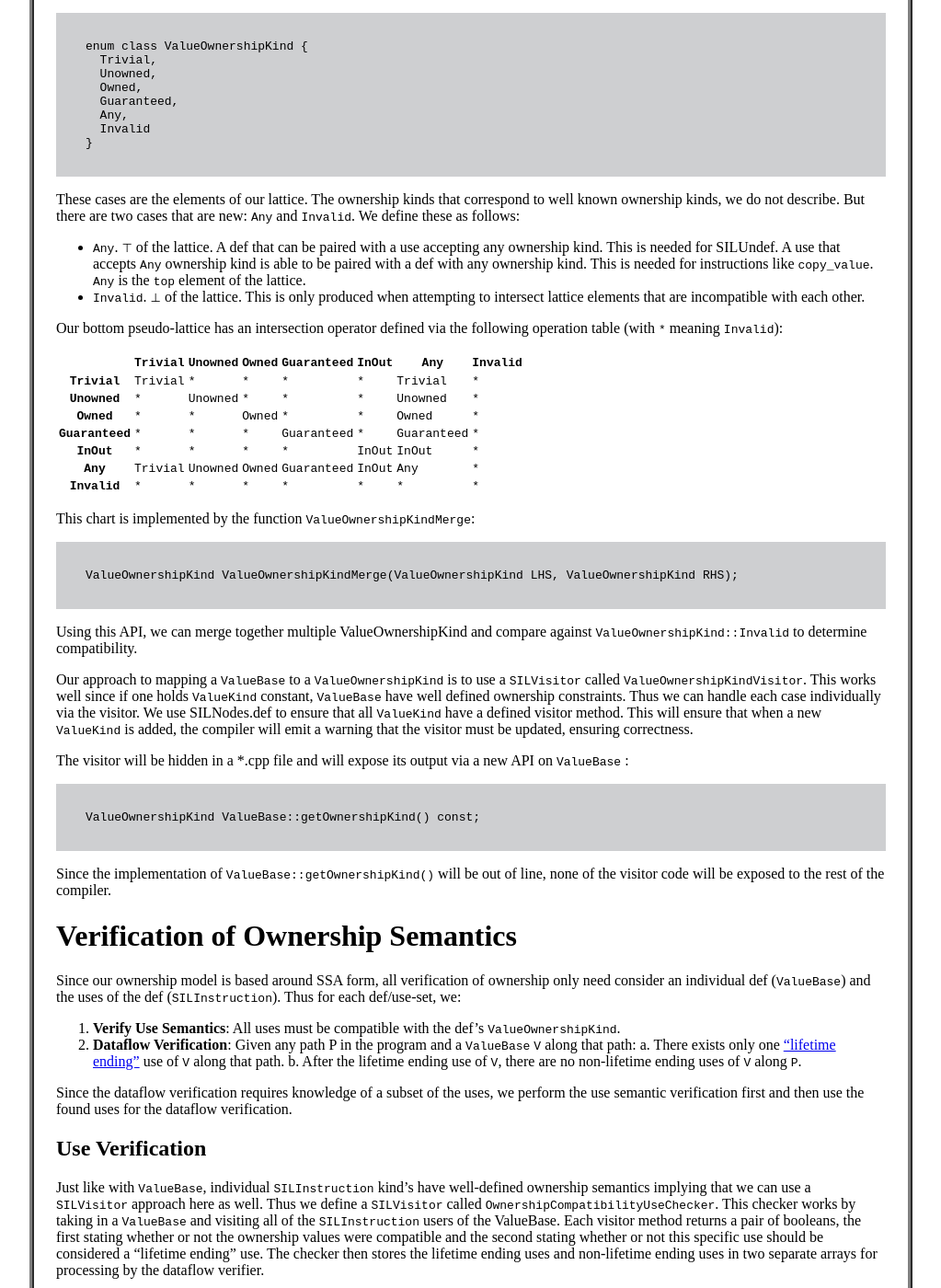
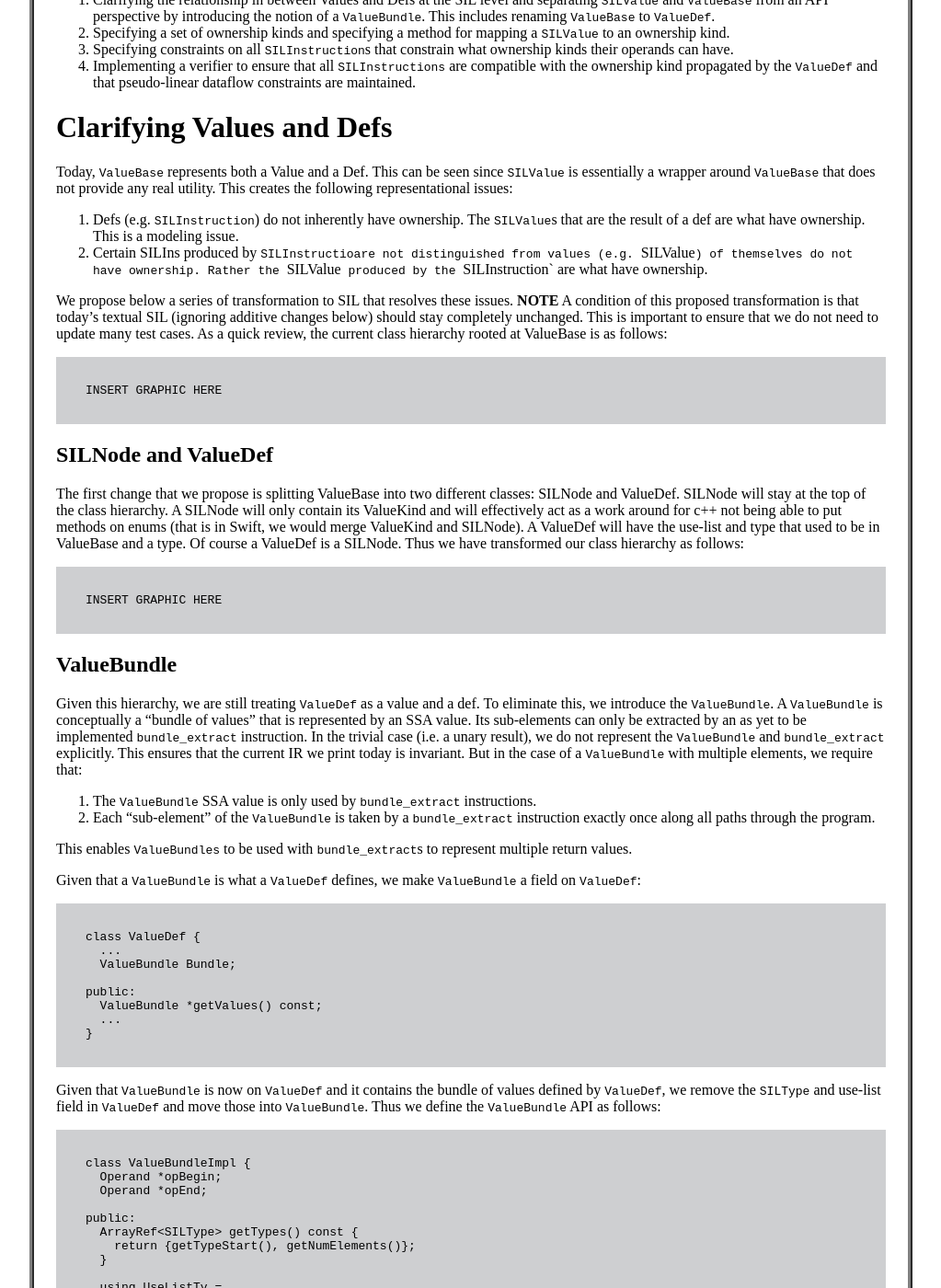
Before and after one commit to gottesmm/gottesmm.github.io, a Jekyll site: the page built from proposals/sil-ownership-verifier.md, in a window 1280 px wide and 1400 px high, scrolled down 590 px. Shown: the whole window at 92% size, without its empty margins (128-1151 px from the left). Built offline with Jekyll 4.4.1, drawn with Linux system fonts in a browser that asks for light colours; some of the changed text lies outside the part shown.

Commit message:
checkpoint.

```diff
--- a/proposals/sil-ownership-verifier.md
+++ b/proposals/sil-ownership-verifier.md
@@ -10,13 +10,21 @@ categories: proposals
 **Table of Contents**
 
 - [Summary](#summary)
-- [ValueBase and ValueOwnershipKind](#valuebase-and-valueownershipkind)
+- [Clarifying Values and Defs](#clarifying-values-and-defs)
+    - [SILNode and ValueDef](#silnode-and-valuedef)
+    - [ValueBundle](#valuebundle)
+- [ValueOwnershipKind](#valueownershipkind)
 - [Verification of Ownership Semantics](#verification-of-ownership-semantics)
     - [Use Verification](#use-verification)
     - [Dataflow Verification](#dataflow-verification)
 - [Appendix](#appendix)
     - [Full Code For Initialization of Worklist](#full-code-for-initialization-of-worklist)
     - [Full Code For Worklist Algorithm](#full-code-for-worklist-algorithm)
+- [Implementation](#implementation)
+    - [`ValueDef::getOwnershipKind()`](#valuedefgetownershipkind)
+- [Mapping ValueDef to ValueOwnershipKind](#mapping-valuedef-to-valueownershipkind)
+- [Proving Def-Use Convention Correctness](#proving-def-use-convention-correctness)
+- [Identifying Ownership Dataflow Errors](#identifying-ownership-dataflow-errors)
 
 <!-- markdown-toc end -->
 
@@ -29,13 +37,206 @@ ownership model constraints.
 The SIL ownership model embeds ownership into SIL's SSA def-use edges. This is
 accomplished by:
 
-1. Specifying a bottom pseudo-lattice of ownership kinds and specifying a method
-   for mapping a `ValueBase` to a lattice element.
-2. Using a verifier to ensure that all `SILInstructions` are compatible with the
-   ownership kind propagated by the def `ValueBase` and that pseudo-linear
+1. Clarifying the relationship in between Values and Defs at the SIL level and
+   separating `SILValue` and `ValueBase` from an API perspective by introducing
+   the notion of a `ValueBundle`. This includes renaming `ValueBase` to
+   `ValueDef`.
+2. Specifying a set of ownership kinds and specifying a method for mapping a
+   `SILValue` to an ownership kind.
+3. Specifying constraints on all `SILInstruction`s that constrain what ownership
+   kinds their operands can have.
+4. Implementing a verifier to ensure that all `SILInstructions` are compatible
+   with the ownership kind propagated by the `ValueDef` and that pseudo-linear
    dataflow constraints are maintained.
 
-# ValueBase and ValueOwnershipKind
+# Clarifying Values and Defs
+
+Today, `ValueBase` represents both a Value and a Def. This can be seen since
+`SILValue` is essentially a wrapper around `ValueBase` that does not provide any
+real utility. This creates the following representational issues:
+
+1. Defs (e.g. `SILInstruction`) do not inherently have ownership. The
+`SILValue`s that are the result of a def are what have ownership. This is a
+modeling issue.
+2. Certain SILIns
+produced by `SILInstructioare not distinguished from values (e.g. `SILValue`)
+of themselves do not have ownership. Rather the `SILValue` produced by the
+`SILInstruction` are what have ownership.
+
+We propose below a series of transformation to SIL that resolves these
+issues. **NOTE** A condition of this proposed transformation is that today's
+textual SIL (ignoring additive changes below) should stay completely
+unchanged. This is important to ensure that we do not need to update many test
+cases. As a quick review, the current class hierarchy rooted at ValueBase is as
+follows:
+
+    INSERT GRAPHIC HERE
+
+## SILNode and ValueDef
+
+The first change that we propose is splitting ValueBase into two different
+classes: SILNode and ValueDef. SILNode will stay at the top of the class
+hierarchy. A SILNode will only contain its ValueKind and will effectively act as
+a work around for c++ not being able to put methods on enums (that is in Swift,
+we would merge ValueKind and SILNode). A ValueDef will have the use-list and
+type that used to be in ValueBase and a type. Of course a ValueDef is a
+SILNode. Thus we have transformed our class hierarchy as follows:
+
+    INSERT GRAPHIC HERE
+
+## ValueBundle
+
+Given this hierarchy, we are still treating `ValueDef` as a value and a def. To
+eliminate this, we introduce the `ValueBundle`. A `ValueBundle` is conceptually
+a "bundle of values" that is represented by an SSA value. Its sub-elements can
+only be extracted by an as yet to be implemented `bundle_extract`
+instruction. In the trivial case (i.e. a unary result), we do not represent the
+`ValueBundle` and `bundle_extract` explicitly. This ensures that the current IR
+we print today is invariant. But in the case of a `ValueBundle` with multiple
+elements, we require that:
+
+1. The `ValueBundle` SSA value is only used by `bundle_extract` instructions.
+2. Each "sub-element" of the `ValueBundle` is taken by a `bundle_extract`
+instruction exactly once along all paths through the program.
+
+This enables `ValueBundles` to be used with `bundle_extract`s to represent
+multiple return values.
+
+Given that a `ValueBundle` is what a `ValueDef` defines, we make `ValueBundle` a
+field on `ValueDef`:
+
+    class ValueDef {
+      ...
+      ValueBundle Bundle;
+
+    public:
+      ValueBundle *getValues() const;
+      ...
+    }
+
+Given that `ValueBundle` is now on `ValueDef` and it contains the bundle of
+values defined by `ValueDef`, we remove the `SILType` and use-list field in
+`ValueDef` and move those into `ValueBundle`. Thus we define the `ValueBundle`
+API as follows:
+
+    class ValueBundleImpl {
+      Operand *opBegin;
+      Operand *opEnd;
+
+    public:
+      ArrayRef<SILType> getTypes() const {
+        return {getTypeStart(), getNumElements()};
+      }
+
+      using UseListTy =
+        ArrayRefView<std::function<iterator_range<use_iterator> (Operand *)>>;
+      UseListTy getUseLists() const {
+        return make_arrayrefview(ArrayRef<Operand>(opBegin, opEnd),
+            [](Operand *Op) -> iterator_range<use_iterator> {
+              return {use_iterator(Op), use_iterator(nullptr)};
+            });
+        return {opBegin, getNumElements()};
+      }
+
+      unsigned getNumElements() const { return opEnd - opBegin; }
+
+      TrivialValueBundle *getAsTrivial() const {
+        if (getNumElements() != 1)
+          return nullptr;
+        return reinterpret_cast<TrivialValueBundle *>(this);
+      }
+
+      /// Return a range that acts as a flatmap of other ranges.
+      flatmap_range<UseListTy> getAllUses() const {
+        return make_flatmap_range(getUseLists());
+      }
+
+    private:
+      SILType *getTypeStart() const {
+          return reinterpret_cast<SILType *>(this + 1);
+      }
+    };
+
+    template <unsigned NumElts>
+    class ValueBundle : public ValueBundleImpl,
+        protected llvm::TrailingObjects<SILType, Operand *> {
+    public:
+        ValueBundle() : NumElements(NumElts) {}
+    };
+
+    class TrivialValueBundle : ValueBundle<1> {
+      SILType getType() const {
+          return getTypeStart()[0];
+      }
+
+      use_iterator use_begin() const {
+        return use_iterator(opBegin);
+      }
+
+      use_iterator use_end() const {
+        return use_iterator(nullptr);
+      }
+
+      iterator_range<use_iterator> getUses() const {
+          return {use_begin(), use_end()};
+      }
+    };
+
+A few things to notice:
+
+1. We explicitly differentiate in the class hierarchy in between the case of
+having a TrivialValueBundle and a NonTrivialValueBundle. We make it easy to go
+from ValueBundle to TrivialValueBundle by using the familiar getAs pattern to
+make it easy to test. Thus when before one would perform:
+
+    for (auto *Use : V->getUses()) {
+      ...
+    }
+
+Instead one performs:
+
+    if (auto *TrivialVB = V->getValues()->getAsTrivial()) {
+      for (auto *Use : TrivialVB->getUses()) {
+        ...
+      }
+    }
+
+If one does not care about whether or not one has a trivial value bundle, there
+is a convenience API for retrieving all uses from all operand lists:
+
+    for (auto *Use : V->getAllUses()) {
+      ...
+    }
+
+Now our SIL hierarchy looks as follows:
+
+    INSERT GRAPHIC HERE
+
+The final change that needs to be made is to separate the notion of Def from
+SILInstruction. We do this by changing SILInstruction to no longer inherit from
+`ValueDef`. Thus `SILInstruction` in of itself . We then introduce a subclass of `SILInstruction` called
+`DefSILInstruction` that is defined as:
+
+    class DefSILInstruction : public SILInstruction, ValueDef {
+
+    };
+
+Every ValueBundle is at least trivial, so we always have one FirstTy,
+FirstUseList stored inline. The rest of the types/uselists are allocated in a
+trailing objects array.
+
+1. Clarifying that a `ValueBase` is not a value (and thus can not have
+   ownership) and renaming `ValueBase` to `ValueDef`. For the rest of the
+   document we use `ValueDef` instead of `ValueBase`.
+2. Introducing the `ValueBundle` as the group of values that are defined by a
+   `ValueDef`. A `ValueBundle` is just a group of values and is not a value
+   itself.
+3. Explicitly defining a `SILValue` as a sub-element of a `ValueBundle` with an
+   ownership kind.
+4. Introducing a new subclass
+
+
+# ValueOwnershipKind
 
 Define `ValueOwnershipKind` as the enum with the following cases:
 
@@ -44,66 +245,46 @@ Define `ValueOwnershipKind` as the enum with the following cases:
       Unowned,
       Owned,
       Guaranteed,
-      Any,
-      Invalid
     }
 
-These cases are the elements of our lattice. The ownership kinds that correspond
-to well known ownership kinds, we do not describe. But there are two cases that
-are new: `Any` and `Invalid`. We define these as follows:
-
-* `Any`. `⊤` of the lattice. A def that can be paired with a use accepting any
-ownership kind. This is needed for SILUndef. A use that accepts `Any` ownership
-kind is able to be paired with a def with any ownership kind. This is needed for
-instructions like `copy_value`. `Any` is the `top` element of the lattice.
-* `Invalid`. `⊥` of the lattice. This is only produced when attempting to
-intersect lattice elements that are incompatible with each other.
-
-Our bottom pseudo-lattice has an intersection operator defined via the following
-operation table (with `*` meaning `Invalid`):
-
-| | `Trivial` | `Unowned` | `Owned` | `Guaranteed` | `InOut` | `Any`        | `Invalid` |
-|:--------------:|-----------|-----------|---------|--------------|---------|--------------|-----------|
-| **`Trivial`**    | `Trivial` | `*`       | `*`     | `*`          | `*`     | `Trivial`    | `*`       |
-| **`Unowned`**    | `*`       | `Unowned` | `*`     | `*`          | `*`     | `Unowned`    | `*`       |
-| **`Owned`**      | `*`       | `*`       | `Owned` | `*`          | `*`     | `Owned`      | `*`       |
-| **`Guaranteed`** | `*`       | `*`       | `*`     | `Guaranteed` | `*`     | `Guaranteed` | `*`       |
-| **`InOut`**      | `*`       | `*`       | `*`     | `*`          | `InOut` | `InOut`      | `*`       |
-| **`Any`**        | `Trivial` | `Unowned` | `Owned` | `Guaranteed` | `InOut` | `Any`        | `*`       |
-| **`Invalid`**    | `*`       | `*`       | `*`     | `*`          | `*`     | `*`          | `*`       |
-
-This chart is implemented by the function `ValueOwnershipKindMerge`:
-
-    ValueOwnershipKind ValueOwnershipKindMerge(ValueOwnershipKind LHS, ValueOwnershipKind RHS);
-
-Using this API, we can merge together multiple ValueOwnershipKind and compare
-against `ValueOwnershipKind::Invalid` to determine compatibility.
-
-Our approach to mapping a `ValueBase` to a `ValueOwnershipKind` is to use a
+Our approach to mapping a `SILValue` to a `ValueOwnershipKind` is to use a
 `SILVisitor` called `ValueOwnershipKindVisitor`. This works well since if one
-holds `ValueKind` constant, `ValueBase` have well defined ownership
+holds `ValueKind` constant, `SILValue` have well defined ownership
 constraints. Thus we can handle each case individually via the visitor. We use
 SILNodes.def to ensure that all `ValueKind` have a defined visitor method. This
 will ensure that when a new `ValueKind` is added, the compiler will emit a
 warning that the visitor must be updated, ensuring correctness.
 
 The visitor will be hidden in a *.cpp file and will expose its output via a new
-API on `ValueBase` :
+API on `SILValue` :
 
-    ValueOwnershipKind ValueBase::getOwnershipKind() const;
+    ValueOwnershipKind SILValue::getOwnershipKind() const;
 
-Since the implementation of `ValueBase::getOwnershipKind()` will be out of line,
+Since the implementation of `SILValue::getOwnershipKind()` will be out of line,
 none of the visitor code will be exposed to the rest of the compiler.
+
+In order to determine if a `SILInstruction`'s operands are SILValue that have
+compatible ownership with a `SILInstruction`, we introduce a new API on
+`SILInstruction` that returns the ownership constraint of the `i`th operand of
+the `SILInstruction`:
+
+    Optional<ValueOwnershipKind> SILInstruction::getOwnershipConstraint(unsigned i) const;
+
+Specifically, it returns `.Some(OwnershipKind)` if there is a constraint or
+`.None` if the `SILInstruction` will accept any ValueOwnershipKind
+(e.g. `copy_value`). This API is sufficient since there are no `SILInstructions`
+that accept only a subset of `ValueOwnershipKind`, all either accept a singular
+ownership kind or all ownership kinds.
 
 # Verification of Ownership Semantics
 
 Since our ownership model is based around SSA form, all verification of
-ownership only need consider an individual def (`ValueBase`) and the uses of the
+ownership only need consider an individual value (`SILValue`) and the uses of the
 def (`SILInstruction`). Thus for each def/use-set, we:
 
 1. **Verify Use Semantics**: All uses must be compatible with the def's
    `ValueOwnershipKind`.
-2. **Dataflow Verification**: Given any path P in the program and a `ValueBase`
+2. **Dataflow Verification**: Given any path P in the program and a `ValueDef`
    `V` along that path:
    a. There exists only one <a href="#footnote-0-lifetime-ending-use">"lifetime ending"</a> use of `V` along that path.
    b. After the lifetime ending use of `V`, there are no non-lifetime ending
@@ -115,12 +296,12 @@ dataflow verification.
 
 ## Use Verification
 
-Just like with `ValueBase`, individual `SILInstruction` kind's have well-defined
+Just like with `ValueDef`, individual `SILInstruction` kind's have well-defined
 ownership semantics implying that we can use a `SILVisitor` approach here as
 well. Thus we define a `SILVisitor` called
 `OwnershipCompatibilityUseChecker`. This checker works by taking in a
-`ValueBase` and visiting all of the `SILInstruction` users of the
-ValueBase. Each visitor method returns a pair of booleans, the first stating
+`ValueDef` and visiting all of the `SILInstruction` users of the
+ValueDef. Each visitor method returns a pair of booleans, the first stating
 whether or not the ownership values were compatible and the second stating
 whether or not this specific use should be considered a "lifetime ending"
 use. The checker then stores the lifetime ending uses and non-lifetime ending
@@ -128,7 +309,7 @@ uses in two separate arrays for processing by the dataflow verifier.
 
 ## Dataflow Verification
 
-The dataflow verifier takes in as inputs the `ValueBase` (i.e. def) and lists of
+The dataflow verifier takes in as inputs the `ValueDef` (i.e. def) and lists of
 lifetime-ending and non-lifetime ending uses. Since we are using SSA form, we
 already know that our def must dominate all of our uses implying that a use can
 never overconsume due to a def not being along a path. On the other hand, we
@@ -422,29 +603,29 @@ longer allowed to be used in any way, e.g. `destroy_value`, `end_borrow`.
 
 # Implementation
 
-## `ValueBase::getOwnershipKind()`
+## `ValueDef::getOwnershipKind()`
 
-Now that we have defined intersection, we categorize all ValueBase into sets
-depending on the ValueBase's result ownership properties (if a result
+Now that we have defined intersection, we categorize all ValueDef into sets
+depending on the ValueDef's result ownership properties (if a result
 exists). These categories are:
 
-1. **No Result**. A ValueBase without a result.
-2. **Constant Ownership**. A ValueBase with a result that always produces the same
+1. **No Result**. A ValueDef without a result.
+2. **Constant Ownership**. A ValueDef with a result that always produces the same
    ownership kind.
-3. **Forwarding Ownership**. A ValueBase that is an Instruction whose result is
+3. **Forwarding Ownership**. A ValueDef that is an Instruction whose result is
    always equivalent to the same ownership kind as one of the instruction's operands.
 4. **Special Ownership**. An instruction with special rules for propagating
-   ownership. This includes ValueBase such as ApplyInst, SILArgument, and
+   ownership. This includes ValueDef such as ApplyInst, SILArgument, and
    TryApply.
 
 Using these categories, we then define:
 
-`ValueOwnershipKind ValueBase::getOwnershipKind() const`
+`ValueOwnershipKind ValueDef::getOwnershipKind() const`
 
 This is done by
-Using these categories, we implement a method on `ValueBase` called
-`ValueBase::getOwnershipKind()`. This will be implemented using a visitor to
-ensure that warnings are provided when engineers add new `ValueBase` so that
+Using these categories, we implement a method on `ValueDef` called
+`ValueDef::getOwnershipKind()`. This will be implemented using a visitor to
+ensure that warnings are provided when engineers add new `ValueDef` so that
 keeping the ownership code up to date will be easy.
 
      /// The ownership semantics of a def-use edge.
@@ -486,7 +667,7 @@ keeping the ownership code up to date will be easy.
 
 1. Defining an enum called `ValueOwnershipKind` that specifies possible
 ownership along a def-use edge.
-2. Implementing the API `ValueOwnershipKind ValueBase::getOwnershipKind() const`
+2. Implementing the API `ValueOwnershipKind ValueDef::getOwnershipKind() const`
 to vend these values.
 3. Implementing the API `void SILInstruction::verifyOperandOwnership() const`
 that verifies that a `SILInstruction`'s operands have ownership that is
@@ -500,7 +681,7 @@ Define `ValueOwnershipKind` as follows:
 
 
 
-# Mapping ValueBase to ValueOwnershipKind
+# Mapping ValueDef to ValueOwnershipKind
 
 # Proving Def-Use Convention Correctness
 
```
